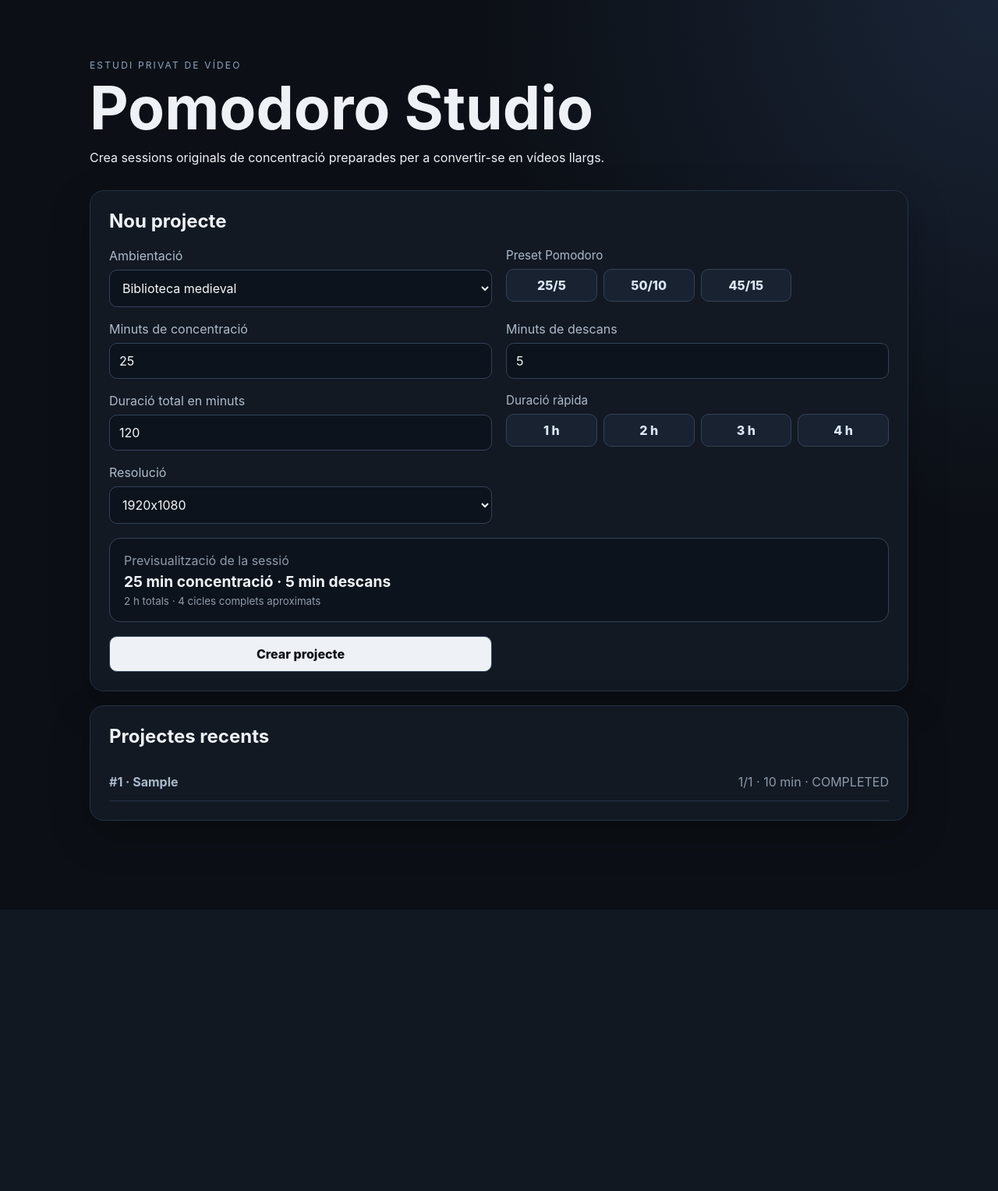
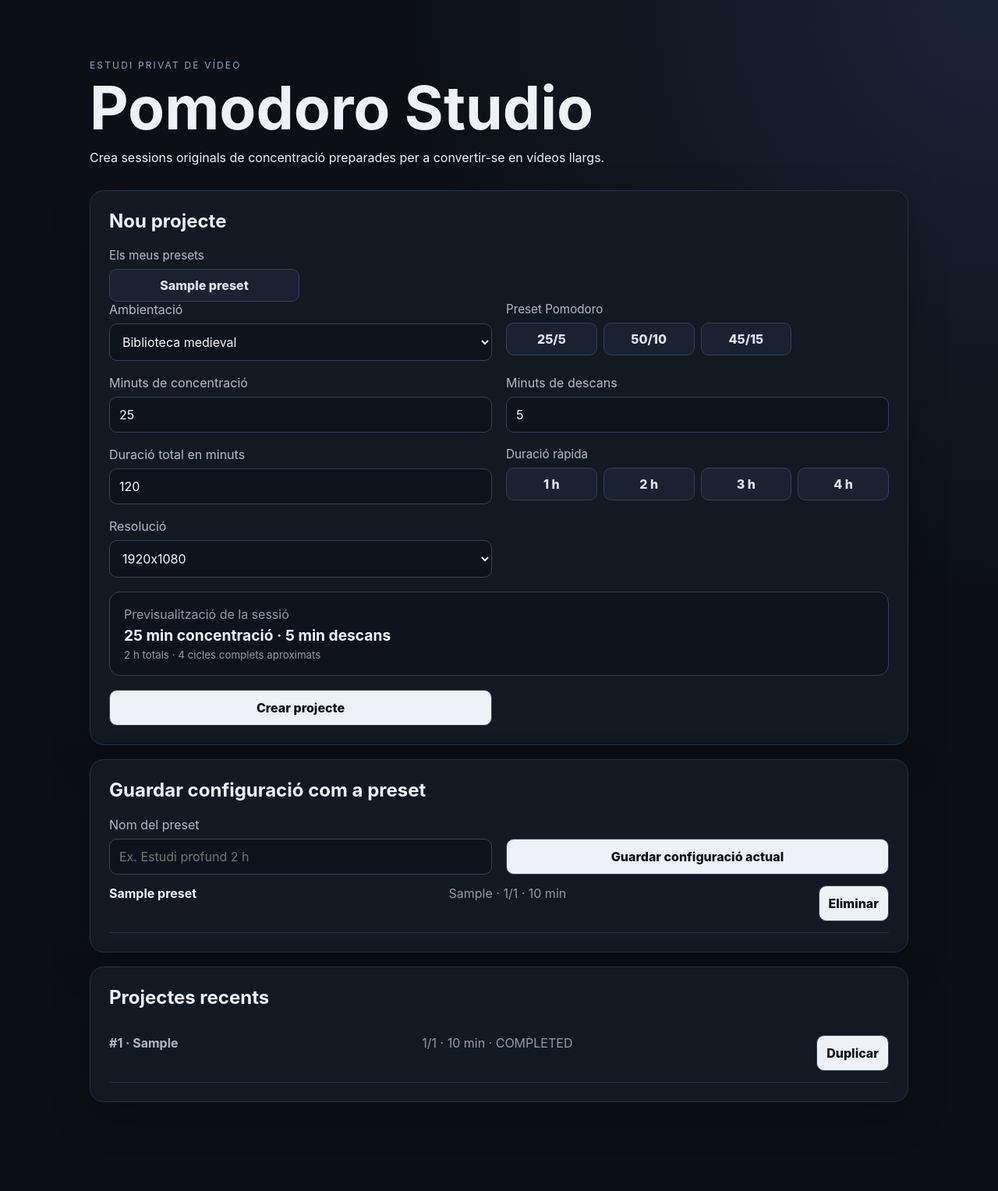
Before and after one commit to jossanmar9/pomodoro-studio, a FastAPI app: page / in a window 1280 px wide. Shown: the whole page at 78% size. Before the commit the page ends 1123 px from the top, so only its background shows below. Run offline with FastAPI, Linux system fonts and the light colour scheme; tables that the repository leaves empty hold one stand-in row (values such as "Sample post").

Commit message:
feat: integra presets persistents a la portada

```diff
--- a/app/templates/index.html
+++ b/app/templates/index.html
@@ -8,55 +8,48 @@
 </head>
 <body>
 <main class="shell">
-  <header>
-    <p class="eyebrow">ESTUDI PRIVAT DE VÍDEO</p>
-    <h1>Pomodoro Studio</h1>
-    <p>Crea sessions originals de concentració preparades per a convertir-se en vídeos llargs.</p>
-  </header>
+  <header><p class="eyebrow">ESTUDI PRIVAT DE VÍDEO</p><h1>Pomodoro Studio</h1><p>Crea sessions originals de concentració preparades per a convertir-se en vídeos llargs.</p></header>
 
   <section class="card">
     <h2>Nou projecte</h2>
+    {% if presets %}
+    <div class="field-group"><span class="field-label">Els meus presets</span><div class="quick-buttons">
+      {% for preset in presets %}<button type="button" class="saved-preset" data-theme="{{ preset.theme }}" data-focus="{{ preset.focus_minutes }}" data-break="{{ preset.break_minutes }}" data-duration="{{ preset.duration_minutes }}" data-resolution="{{ preset.resolution }}">{{ preset.name }}</button>{% endfor %}
+    </div></div>
+    {% endif %}
     <form action="/projects" method="post" class="grid" id="project-form">
-      <label>Ambientació
-        <select name="theme">{% for theme in themes %}<option>{{ theme }}</option>{% endfor %}</select>
-      </label>
-      <div class="field-group">
-        <span class="field-label">Preset Pomodoro</span>
-        <div class="quick-buttons" data-presets>
-          <button type="button" data-focus="25" data-break="5">25/5</button>
-          <button type="button" data-focus="50" data-break="10">50/10</button>
-          <button type="button" data-focus="45" data-break="15">45/15</button>
-        </div>
-      </div>
+      <label>Ambientació<select id="theme" name="theme">{% for theme in themes %}<option>{{ theme }}</option>{% endfor %}</select></label>
+      <div class="field-group"><span class="field-label">Preset Pomodoro</span><div class="quick-buttons" data-presets><button type="button" data-focus="25" data-break="5">25/5</button><button type="button" data-focus="50" data-break="10">50/10</button><button type="button" data-focus="45" data-break="15">45/15</button></div></div>
       <label>Minuts de concentració<input id="focus" type="number" name="focus_minutes" value="25" min="1" max="180"></label>
       <label>Minuts de descans<input id="break" type="number" name="break_minutes" value="5" min="0" max="60"></label>
       <label>Duració total en minuts<input id="duration" type="number" name="duration_minutes" value="120" min="1" max="720"></label>
-      <div class="field-group">
-        <span class="field-label">Duració ràpida</span>
-        <div class="quick-buttons" data-durations>
-          <button type="button" data-minutes="60">1 h</button>
-          <button type="button" data-minutes="120">2 h</button>
-          <button type="button" data-minutes="180">3 h</button>
-          <button type="button" data-minutes="240">4 h</button>
-        </div>
-      </div>
-      <label>Resolució
-        <select name="resolution"><option>1920x1080</option><option>2560x1440</option></select>
-      </label>
-      <aside class="preview-summary" aria-live="polite">
-        <span>Previsualització de la sessió</span>
-        <strong id="preview-main">25 min concentració · 5 min descans</strong>
-        <small id="preview-detail">2 h totals</small>
-      </aside>
+      <div class="field-group"><span class="field-label">Duració ràpida</span><div class="quick-buttons" data-durations><button type="button" data-minutes="60">1 h</button><button type="button" data-minutes="120">2 h</button><button type="button" data-minutes="180">3 h</button><button type="button" data-minutes="240">4 h</button></div></div>
+      <label>Resolució<select id="resolution" name="resolution"><option>1920x1080</option><option>2560x1440</option></select></label>
+      <aside class="preview-summary" aria-live="polite"><span>Previsualització de la sessió</span><strong id="preview-main">25 min concentració · 5 min descans</strong><small id="preview-detail">2 h totals</small></aside>
       <button type="submit">Crear projecte</button>
     </form>
   </section>
 
   <section class="card">
-    <h2>Projectes recents</h2>
-    {% if projects %}<div class="history">{% for p in projects %}<div><strong><a class="back" href="/projects/{{ p.id }}">#{{ p.id }} · {{ p.theme }}</a></strong><span>{{ p.focus_minutes }}/{{ p.break_minutes }} · {{ p.duration_minutes }} min · {{ p.status }}</span></div>{% endfor %}</div>{% else %}<p class="muted">Encara no hi ha cap projecte.</p>{% endif %}
+    <h2>Guardar configuració com a preset</h2>
+    <form action="/presets" method="post" class="grid" id="preset-form">
+      <label>Nom del preset<input name="name" maxlength="80" required placeholder="Ex. Estudi profund 2 h"></label>
+      <input type="hidden" name="theme" id="preset-theme"><input type="hidden" name="focus_minutes" id="preset-focus"><input type="hidden" name="break_minutes" id="preset-break"><input type="hidden" name="duration_minutes" id="preset-duration"><input type="hidden" name="resolution" id="preset-resolution">
+      <button type="submit">Guardar configuració actual</button>
+    </form>
+    {% if presets %}<div class="history">{% for preset in presets %}<div><strong>{{ preset.name }}</strong><span>{{ preset.theme }} · {{ preset.focus_minutes }}/{{ preset.break_minutes }} · {{ preset.duration_minutes }} min</span><form action="/presets/{{ preset.id }}/delete" method="post"><button type="submit">Eliminar</button></form></div>{% endfor %}</div>{% endif %}
   </section>
+
+  <section class="card"><h2>Projectes recents</h2>{% if projects %}<div class="history">{% for p in projects %}<div><strong><a class="back" href="/projects/{{ p.id }}">#{{ p.id }} · {{ p.theme }}</a></strong><span>{{ p.focus_minutes }}/{{ p.break_minutes }} · {{ p.duration_minutes }} min · {{ p.status }}</span><form action="/projects/{{ p.id }}/duplicate" method="post"><button type="submit">Duplicar</button></form></div>{% endfor %}</div>{% else %}<p class="muted">Encara no hi ha cap projecte.</p>{% endif %}</section>
 </main>
 <script src="/static/project-form.js"></script>
+<script>
+(() => {
+  const form=document.querySelector('#project-form'); if(!form) return;
+  const syncPreset=()=>{document.querySelector('#preset-theme').value=form.theme.value;document.querySelector('#preset-focus').value=form.focus_minutes.value;document.querySelector('#preset-break').value=form.break_minutes.value;document.querySelector('#preset-duration').value=form.duration_minutes.value;document.querySelector('#preset-resolution').value=form.resolution.value;};
+  form.addEventListener('input',syncPreset); form.addEventListener('change',syncPreset); syncPreset();
+  document.querySelectorAll('.saved-preset').forEach(btn=>btn.addEventListener('click',()=>{form.theme.value=btn.dataset.theme;form.focus_minutes.value=btn.dataset.focus;form.break_minutes.value=btn.dataset.break;form.duration_minutes.value=btn.dataset.duration;form.resolution.value=btn.dataset.resolution;form.dispatchEvent(new Event('input',{bubbles:true}));syncPreset();}));
+})();
+</script>
 </body>
 </html>
```
